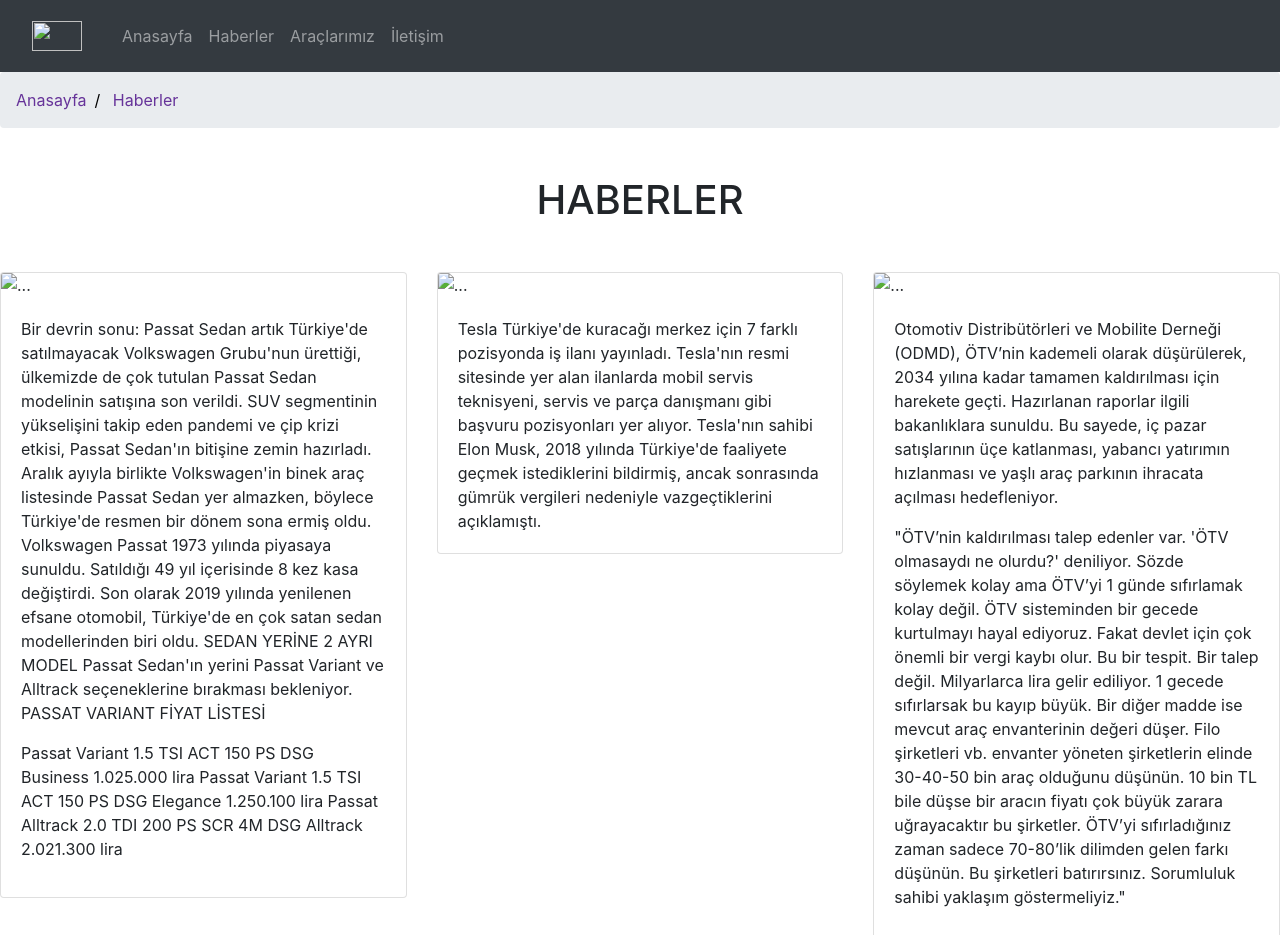
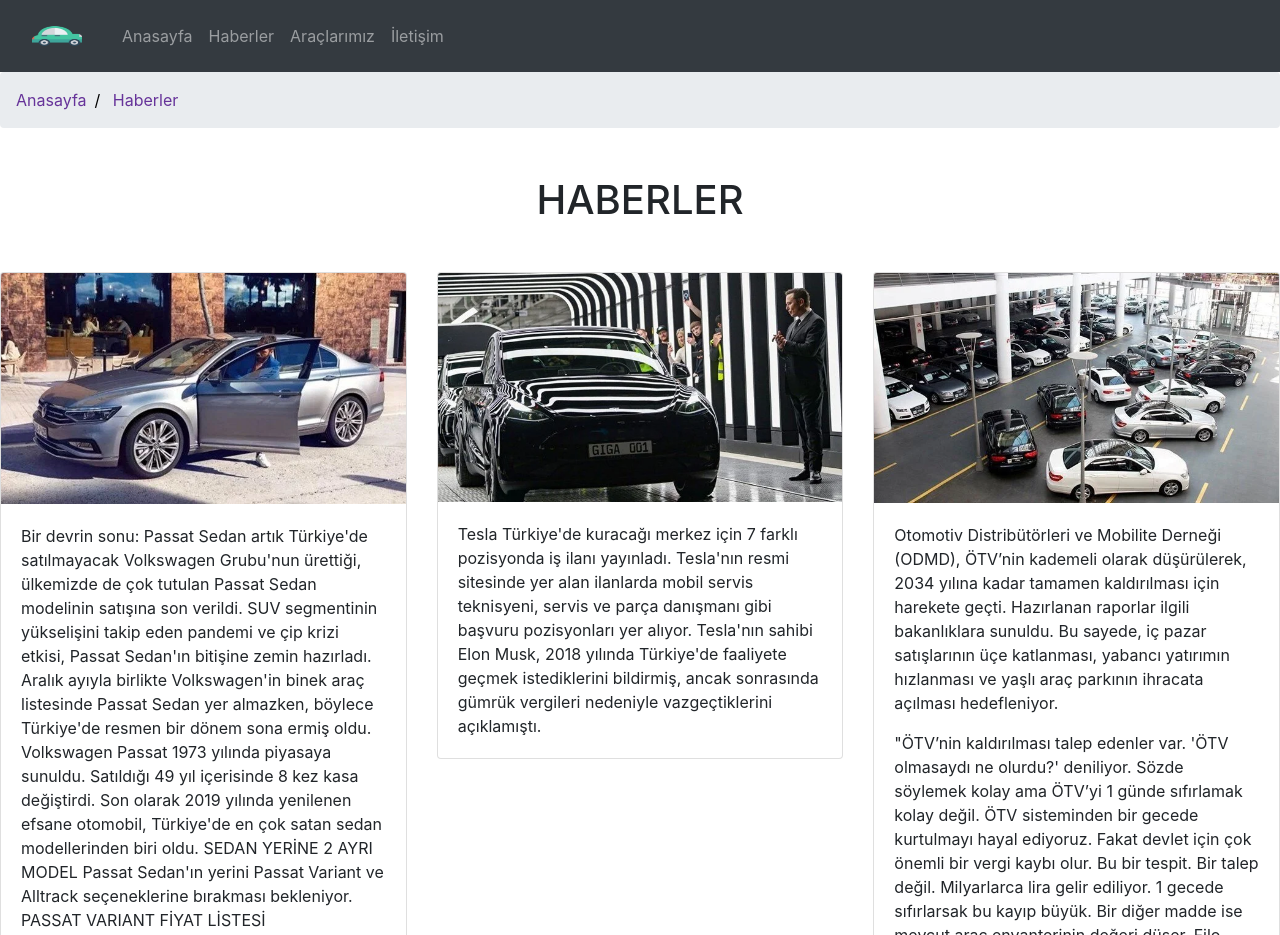
Before and after one commit to furknsyl/website, a plain HTML site: page haberler.html in a window 1280 px wide. Shown: the top 935 px of the page. Drawn offline with nearby package versions, Linux system fonts and the light colour scheme; files that its build step writes are made by us from their sources; the site is published under a folder, as on GitHub Pages, so addresses that start at the root find nothing.

Commit message:
düzenleme

```diff
--- a/haberler.html
+++ b/haberler.html
@@ -35,7 +35,7 @@
   <nav class="navbar navbar-expand-lg navbar-dark bg-dark">
     <nav class="navbar navbar-dark bg-dark">
         <a class="navbar-brand" href="#">
-          <img src="/car (1).png" width="50" height="30" class="d-inline-block align-top" alt="">
+          <img src="resimler/car (1).png" width="50" height="30" class="d-inline-block align-top" alt="">
 
         </a>
       </nav>
@@ -69,7 +69,7 @@
   <div class="row mt-5">
    <div class="col-sm">
     <div class="card">
-      <img src="/SD4L36BEQ0OdZ3jhAi3SWg.webp" class="card-img-top" alt="...">
+      <img src="resimler/SD4L36BEQ0OdZ3jhAi3SWg.webp" class="card-img-top" alt="...">
       <div class="card-body">
         <p class="card-text">Bir devrin sonu: Passat Sedan artık Türkiye'de satılmayacak
           Volkswagen Grubu'nun ürettiği, ülkemizde de çok tutulan Passat Sedan modelinin satışına son verildi. SUV segmentinin yükselişini takip eden pandemi ve çip krizi etkisi, Passat Sedan'ın bitişine zemin hazırladı.
@@ -93,7 +93,7 @@
    </div>
    <div class="col-sm">
     <div class="card">
-      <img src="/YCU4quwHA0uAMh5Jn4kT8Q.webp" class="card-img-top" alt="...">
+      <img src="resimler/YCU4quwHA0uAMh5Jn4kT8Q.webp" class="card-img-top" alt="...">
       <div class="card-body">
         <p class="card-text">Tesla Türkiye'de kuracağı merkez için 7 farklı pozisyonda iş ilanı yayınladı.
           Tesla'nın resmi sitesinde yer alan ilanlarda mobil servis teknisyeni, servis ve parça danışmanı gibi başvuru pozisyonları yer alıyor.
@@ -105,7 +105,7 @@
    </div>
    <div class="col-sm">
     <div class="card">
-      <img src="/tqV3HsqIV02ccR418rSLcg.webp" class="card-img-top" alt="...">
+      <img src="resimler/tqV3HsqIV02ccR418rSLcg.webp" class="card-img-top" alt="...">
       <div class="card-body">
         <p class="card-text">Otomotiv Distribütörleri ve Mobilite Derneği (ODMD), ÖTV’nin kademeli olarak düşürülerek, 2034 yılına kadar tamamen kaldırılması için harekete geçti. Hazırlanan raporlar ilgili bakanlıklara sunuldu. Bu sayede, iç pazar satışlarının üçe katlanması, yabancı yatırımın hızlanması ve yaşlı araç parkının ihracata açılması hedefleniyor.
           <p>"ÖTV’nin kaldırılması talep edenler var. 'ÖTV olmasaydı ne olurdu?' deniliyor. Sözde söylemek kolay ama ÖTV’yi 1 günde sıfırlamak kolay değil. ÖTV sisteminden bir gecede kurtulmayı hayal ediyoruz. Fakat devlet için çok önemli bir vergi kaybı olur. Bu bir tespit. Bir talep değil. Milyarlarca lira gelir ediliyor. 1 gecede sıfırlarsak bu kayıp büyük. Bir diğer madde ise mevcut araç envanterinin değeri düşer. Filo şirketleri vb. envanter yöneten şirketlerin elinde 30-40-50 bin araç olduğunu düşünün. 10 bin TL bile düşse bir aracın fiyatı çok büyük zarara uğrayacaktır bu şirketler. ÖTV’yi sıfırladığınız zaman sadece 70-80’lik dilimden gelen farkı düşünün. Bu şirketleri batırırsınız. Sorumluluk sahibi yaklaşım göstermeliyiz."</p>
```
Also changed, not shown: araçlarımız.html (+1 -1 lines), iletişim.html (+1 -1 lines), index.html (+2 -2 lines), black_bmw.jpg (deleted), resimler/SD4L36BEQ0OdZ3jhAi3SWg.webp (renamed from SD4L36BEQ0OdZ3jhAi3SWg.webp), resimler/YCU4quwHA0uAMh5Jn4kT8Q.webp (renamed from YCU4quwHA0uAMh5Jn4kT8Q.webp), resimler/black_bmw.jpg (added), resimler/car (1).png (renamed from car (1).png), resimler/car.png (renamed from car.png), resimler/carrr.png (renamed from carrr.png), resimler/download.jpg (renamed from download.jpg), resimler/pngegg.png (renamed from pngegg.png), resimler/porsche-gbfcbc476a_1920.jpg (renamed from porsche-gbfcbc476a_1920.jpg), resimler/style.css (renamed from style.css), 3 more files.
